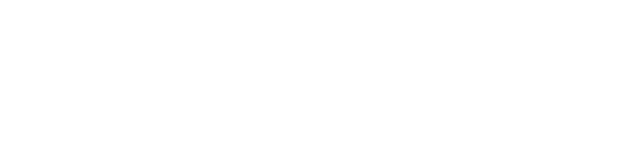
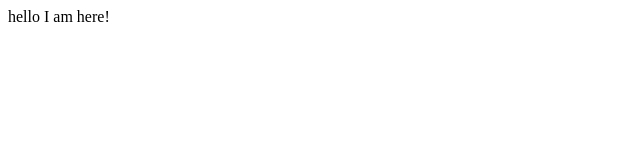
Before and after one commit to Rawads45/rawadsaliba_uclasoc2, a plain HTML site: page index.html in a window 1280 px wide. Shown: the whole page, without its empty margins (0-640 px from the left). Drawn offline with Linux system fonts and the light colour scheme.

Commit message:
Update index page

```diff
--- a/index.html
+++ b/index.html
@@ -4,6 +4,6 @@
     <title></title>
 </head>
 <body>
-
+hello I am here!
 </body>
 </html>
```
